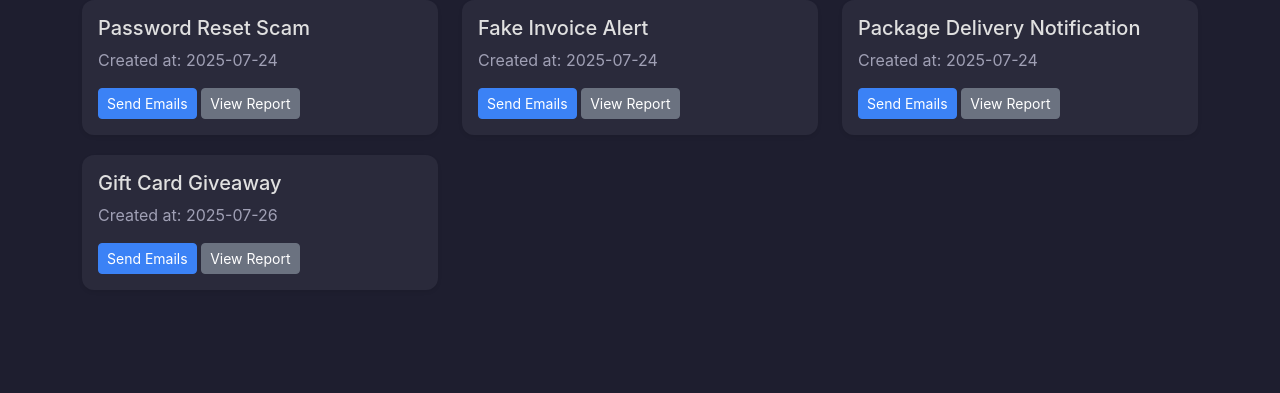
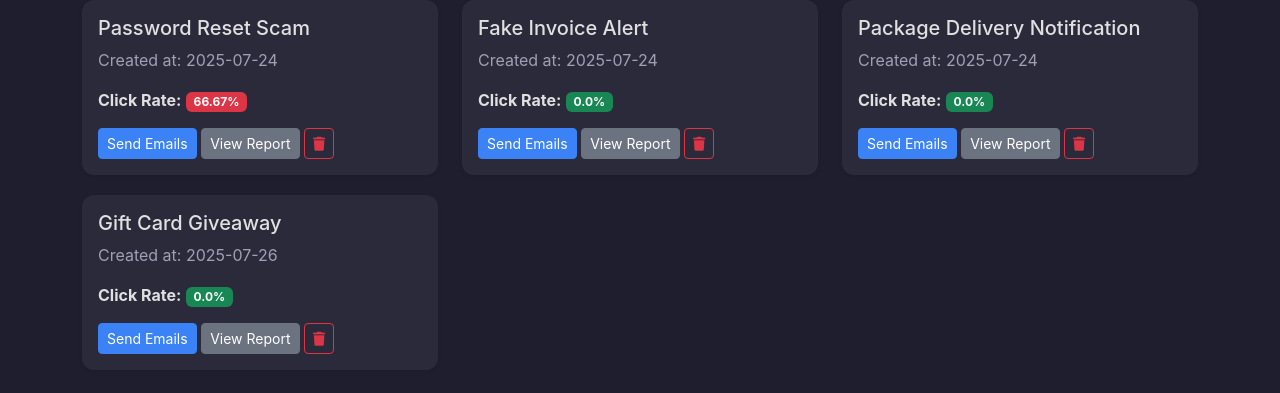
Before and after one commit to itsWass/PhishGuard, a Flask app: page / in a window 1280 px wide. Shown: the part 150-543 px from the top of the page. Run offline with Flask 3, Linux system fonts and the light colour scheme; data comes from the database, SQL or seed files in the repository; both versions use the stored data as it was after the commit.

Commit message:
Added delete campaign feature with trash icon; dashboard badges

```diff
--- a/app.py
+++ b/app.py
@@ -21,7 +21,23 @@ db.init_app(app)
 @app.route('/')
 def home():
     campaigns = Campaign.query.all()
-    return render_template('home.html', campaigns=campaigns)
+
+    # Build campaign data with click stats
+    campaign_data = []
+    total_users = User.query.count()  # same total users for all campaigns
+
+    for campaign in campaigns:
+        clicked_count = len(campaign.clicks)
+        click_rate = round((clicked_count / total_users) * 100, 2) if total_users else 0
+
+        campaign_data.append({
+            'id': campaign.id,
+            'name': campaign.name,
+            'created_at': campaign.created_at,
+            'click_rate': click_rate
+        })
+
+    return render_template('home.html', campaigns=campaign_data)
 
 # Debug route to view data
 @app.route('/debug')
@@ -108,6 +124,19 @@ def create_campaign():
 
     return render_template('create_campaign.html')
 
+@app.route('/delete-campaign/<int:campaign_id>', methods=['POST'])
+def delete_campaign(campaign_id):
+    campaign = Campaign.query.get_or_404(campaign_id)
+
+    # Delete related clicks first (to avoid orphan data)
+    for click in campaign.clicks:
+        db.session.delete(click)
+
+    db.session.delete(campaign)
+    db.session.commit()
+
+    return redirect(url_for('home'))
+
 # Run the app
 if __name__ == '__main__':
     with app.app_context():
--- a/templates/home.html
+++ b/templates/home.html
@@ -8,6 +8,7 @@
     <link href="https://cdn.jsdelivr.net/npm/bootstrap@5.3.0/dist/css/bootstrap.min.css" rel="stylesheet">
     <link href="https://cdn.jsdelivr.net/npm/bootstrap@5.3.0/dist/css/bootstrap.min.css" rel="stylesheet">
     <link rel="stylesheet" href="{{ url_for('static', filename='style.css') }}">
+    <link rel="stylesheet" href="https://cdnjs.cloudflare.com/ajax/libs/font-awesome/6.5.1/css/all.min.css">
 
     <!-- <style>
         /* body {
@@ -50,8 +51,25 @@
                         <p class="card-text text-muted">
                             Created at: {{ campaign.created_at.strftime('%Y-%m-%d') }}
                         </p>
+                        <p class="card-text">
+                            <strong>Click Rate:</strong>
+                            <span class="badge
+                                {% if campaign.click_rate <= 20 %} bg-success
+                                {% elif campaign.click_rate <= 50 %} bg-warning
+                                {% else %} bg-danger
+                                {% endif %}">
+                                {{ campaign.click_rate }}%
+                            </span>
+                        </p>
                         <a href="/send-emails/{{ campaign.id }}" class="btn btn-primary btn-sm">Send Emails</a>
                         <a href="/report/{{ campaign.id }}" class="btn btn-secondary btn-sm">View Report</a>
+                        <form action="/delete-campaign/{{ campaign.id }}" method="POST" style="display:inline;">
+                            <button type="submit" class="btn btn-sm btn-outline-danger"
+                                onclick="return confirm('Are you sure you want to delete this campaign?');"
+                                title="Delete Campaign">
+                                <i class="fas fa-trash"></i>
+                            </button>
+                        </form>
                     </div>
                 </div>
             </div>
```
Also changed, not shown: phishing_sim.db.
